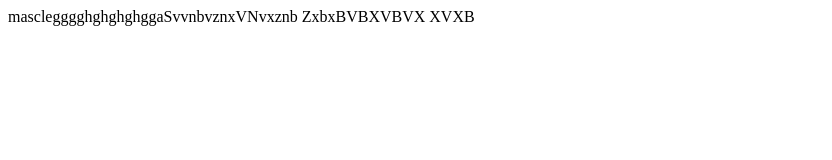
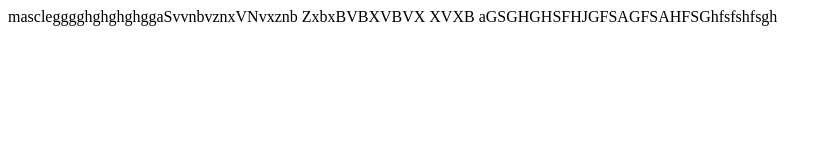
Before and after one commit to manasnotmanas/manasnnnn, a plain HTML site: page manas.html in a window 1280 px wide. Shown: the whole page, without its empty margins (0-832 px from the left). Drawn offline with Linux system fonts and the light colour scheme.

Commit message:
latest code

```diff
--- a/manas.html
+++ b/manas.html
@@ -10,5 +10,8 @@
     ZxbxBVBXVBVX
 
     XVXB
+
+
+    aGSGHGHSFHJGFSAGFSAHFSGhfsfshfsgh
 </body>
 </html>
```
